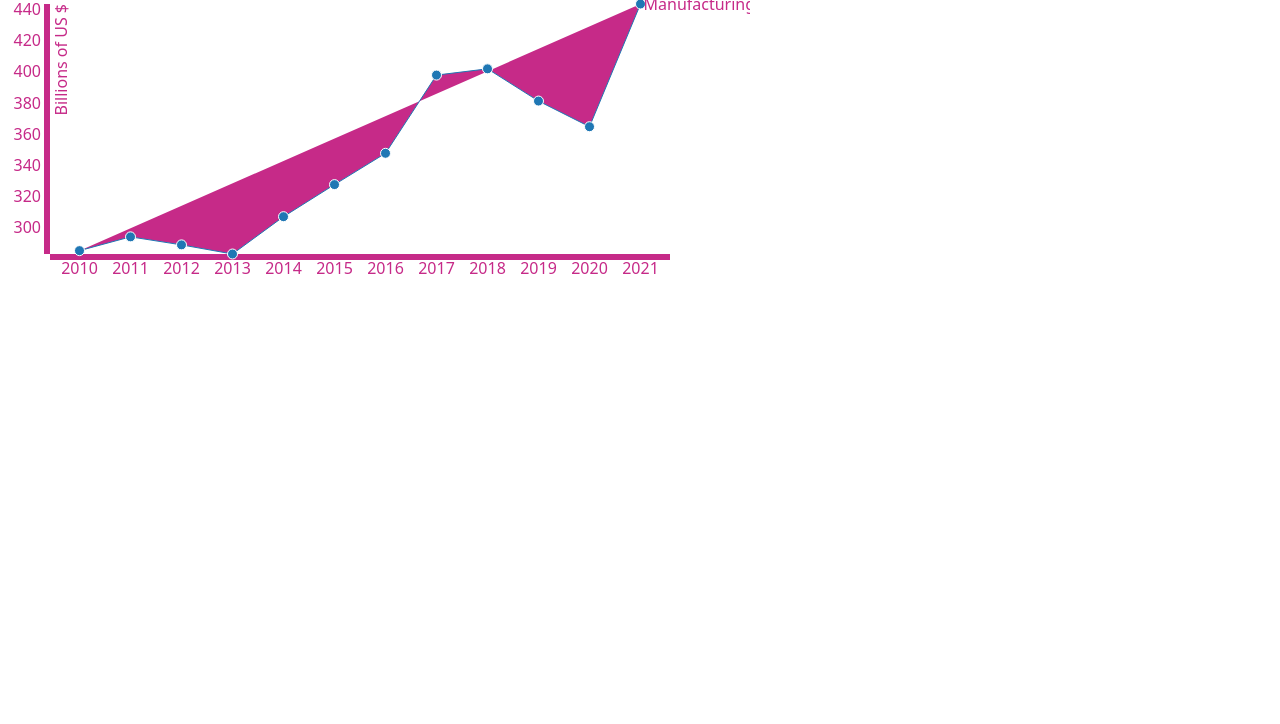
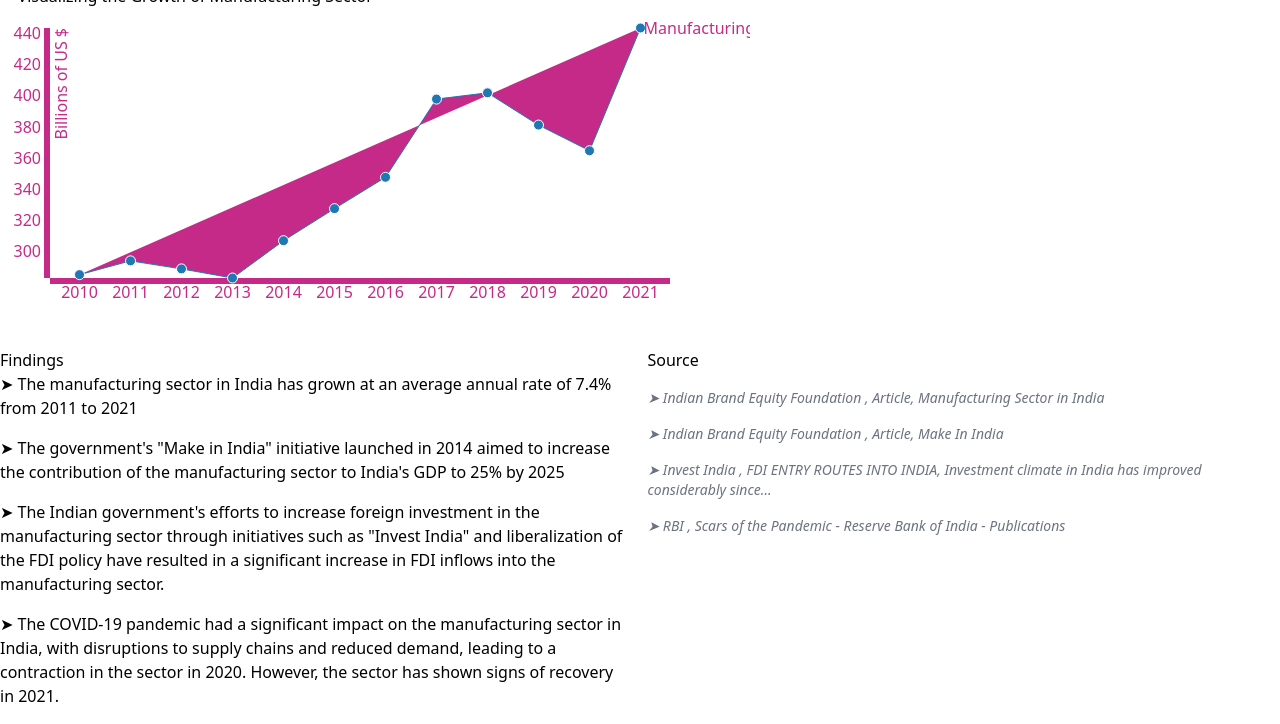
Before and after one commit to VikashPR/18CSE301J_RA2011003010737, a website with bundled scripts: page index.html in a window 1280 px wide. Shown: the part 4936-5660 px from the top of the page. Before the commit the page ends 5220 px from the top, so only its background shows below. Built offline with nearby package versions, Linux system fonts and the light colour scheme.

Commit message:
feat: Growth of Manufacturing Sector section add

```diff
--- a/assets/script/d3.js
+++ b/assets/script/d3.js
@@ -222,4 +222,4 @@ function fnDrawMultiLineChart(Data, DivID, RevenueName) {
 }
 
 // Calling function
-fnDrawMultiLineChart(Data, "divChartTrends", "Billions of US $");
+fnDrawMultiLineChart(Data, "manufacturing-chart", "Billions of US $");
--- a/assets/styles/style.css
+++ b/assets/styles/style.css
@@ -87,7 +87,8 @@ p {
 .world-gdp,
 .indian-gdp,
 .sector-gdp,
-.fin_min-word_cloud{
+.fin_min-word_cloud,
+.manufacturing-d3{
   padding: 100px;
   height: 100%;
   width: 100%;
@@ -98,7 +99,6 @@ p {
 .sector-gdp-dashboard {
   margin-left: 10%;
 }
-
 .resources li{
     cursor: pointer;
 }
@@ -131,6 +131,11 @@ p {
 }
 
 /* D3.Js */
+
+.manufacturing-d3 #manufacturing-chart{
+  margin-left: 18%;
+}
+
     .axis path,
     .axis line {
         fill: none;
--- a/index.html
+++ b/index.html
@@ -468,8 +468,86 @@
             </div>
         </div>
     </section>
-    <section class="manufacturing-sector">
-        <div id="divChartTrends">
+    <section class="manufacturing-d3">
+        <h1 class="title"><span>➽</span> Visualizing the Growth of Manufacturing Sector</h1>
+        <div id="manufacturing-chart"></div>
+
+        <div class="summary flex justify-around mt-10 gap-x-6 gap-x-12">
+            <div>
+                <h1 class="subtitle">Findings</h1>
+                <ul class="findings max-w-2xl">
+                    <li class="mb-4">
+                        <p>➤
+                            The manufacturing sector in India has grown at an average annual rate of 7.4% from 2011 to 2021
+                        </p>
+                    </li>
+                    <li class="mb-4">
+                        <p>➤
+                            The government's "Make in India" initiative launched in 2014 aimed to increase the contribution
+                            of the manufacturing
+                            sector to India's GDP to 25% by 2025
+                        </p>
+                    </li>
+                    <li class="mb-4">
+                        <p>➤
+                            The Indian government's efforts to increase foreign investment in the manufacturing sector
+                            through initiatives such as
+                            "Invest India" and liberalization of the FDI policy have resulted in a significant increase in
+                            FDI inflows into the
+                            manufacturing sector.
+                        </p>
+                    </li>
+                    <li class="mb-4">
+                        <p>➤
+                            The COVID-19 pandemic had a significant impact on the manufacturing sector in India, with
+                            disruptions to supply chains
+                            and reduced demand, leading to a contraction in the sector in 2020. However, the sector has
+                            shown signs of recovery in
+                            2021.
+                        </p>
+                    </li>
+                </ul>
+            </div>
+            <div>
+                <h1 class="subtitle">Source</h1>
+                <ul class="resources">
+                    <li class="mb-2">
+                        <cite class="block mt-4 text-gray-500 text-sm">➤ Indian Brand Equity Foundation
+                            <em>
+                                <a href="https://www.ibef.org/industry/manufacturing-sector-india">,
+                                    Article, Manufacturing Sector in India</a>
+                            </em>
+                        </cite>
+                    </li>
+                    <li class="mb-2">
+                        <cite class="block mt-4 text-gray-500 text-sm">➤ Indian Brand Equity Foundation
+                            <em>
+                                <a href="https://www.ibef.org/research/india-study/make-in-india">,
+                                    Article, Make In India</a>
+                            </em>
+                        </cite>
+                    </li>
+                    <li class="mb-2">
+                        <cite class="block mt-4 text-gray-500 text-sm">➤ Invest India
+                            <em>
+                                <a href="https://www.investindia.gov.in/foreign-direct-investment">,
+                                    FDI ENTRY ROUTES INTO INDIA, Investment climate in India has improved considerably
+                                    since...
+                                </a>
+                            </em>
+                        </cite>
+                    </li>
+                    <li class="mb-2">
+                        <cite class="block mt-4 text-gray-500 text-sm">➤ RBI
+                            <em>
+                                <a href="https://m.rbi.org.in/scripts/PublicationsView.aspx?id=21035">,
+                                    Scars of the Pandemic - Reserve Bank of India - Publications
+                                </a>
+                            </em>
+                        </cite>
+                    </li>
+                </ul>
+            </div>
         </div>
     </section>
     <script src="./assets/script/script.js"></script>
```
